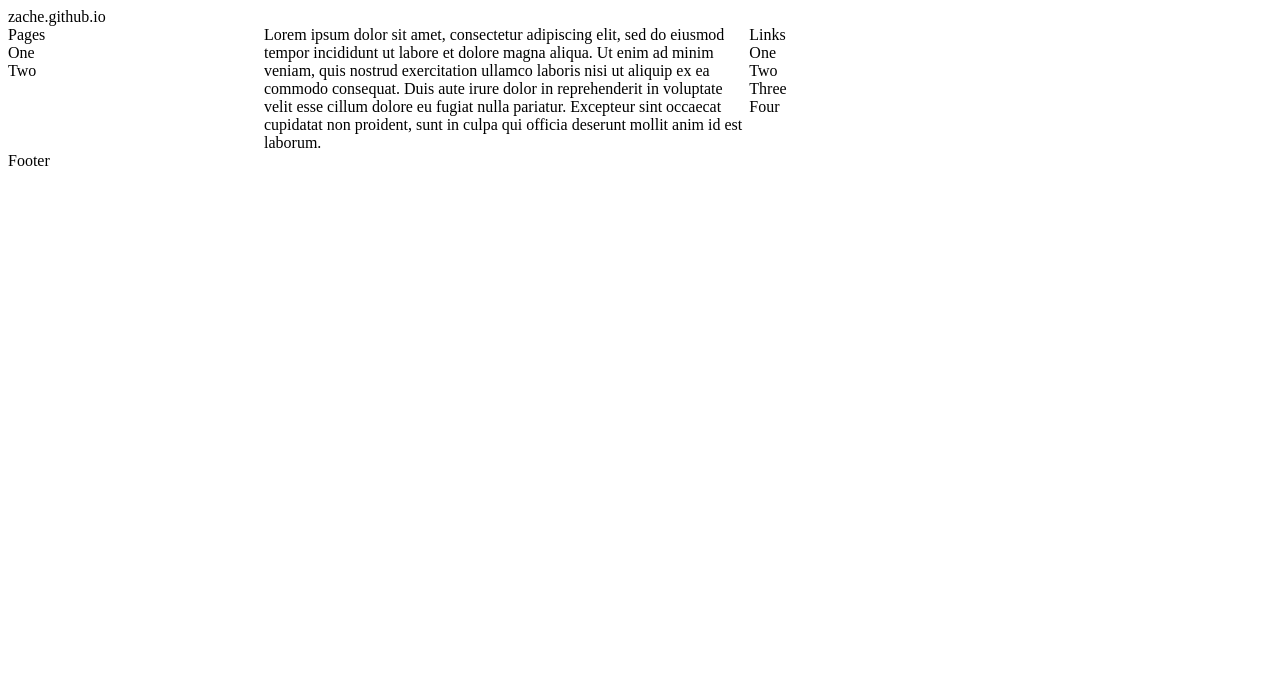
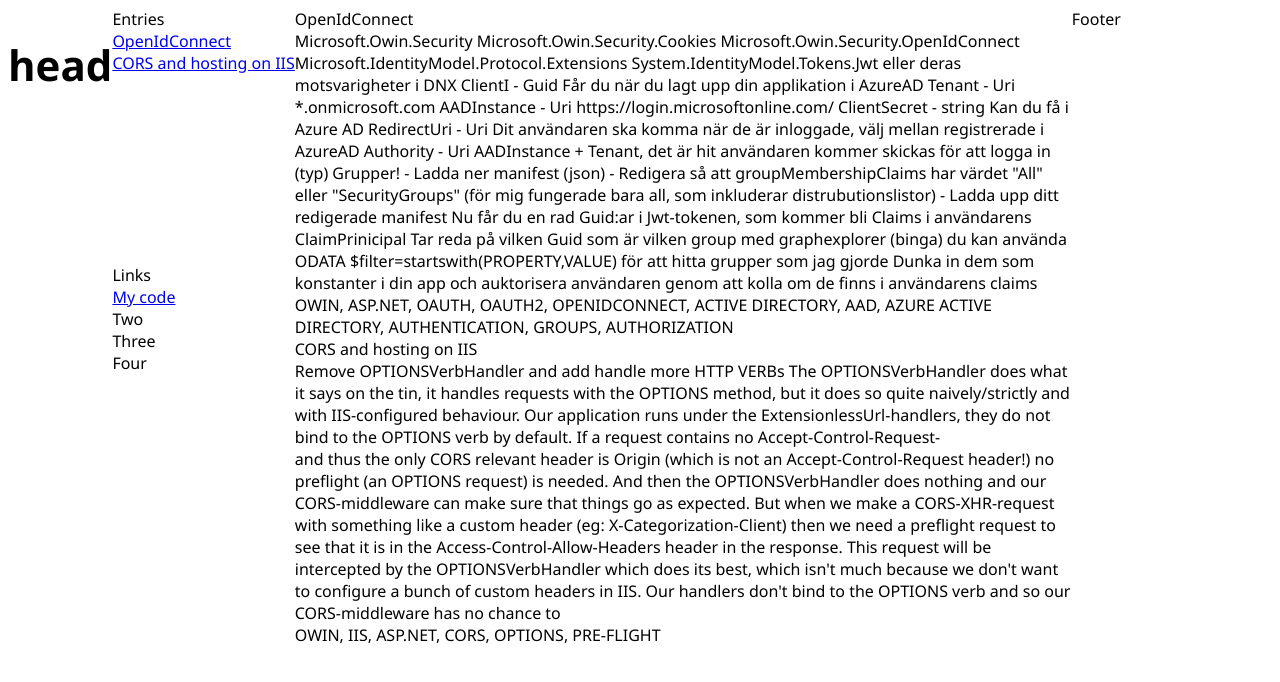
Before and after one commit to Zache/zache.github.io, a plain HTML site: page index.html in a window 1280 px wide. Drawn offline with Linux system fonts and the light colour scheme.

Commit message:
playing around with styling

```diff
--- a/index.html
+++ b/index.html
@@ -4,28 +4,104 @@
 	<meta charset="utf-8">
 	<meta name="viewport" content="width=device-width, initial-scale=1">
 	<title>zache.github.io</title>
-	<!--<link rel="stylesheet" href="//appsforoffice.microsoft.com/fabric/1.0/fabric.min.css"> -->
 	<link rel="stylesheet" href="site.css">
 </head>
 <body>
-	<header>
-		zache.github.io
-	</header>
+	<h1>
+		head<!-- zache.github.io		-->
+	</h1>
+	<section>
 		<nav>
-		Pages
-		<a>One</a>
-		<a>Two</a>
+			Entries
+			<a href="#OpenIdConnectAndAAD">OpenIdConnect</a>
+			<a href="#CORSandIIS">CORS and hosting on IIS</a>
 		</nav>
-	<article>
-		Lorem ipsum dolor sit amet, consectetur adipiscing elit, sed do eiusmod tempor incididunt ut labore et dolore magna aliqua. Ut enim ad minim veniam, quis nostrud exercitation ullamco laboris nisi ut aliquip ex ea commodo consequat. Duis aute irure dolor in reprehenderit in voluptate velit esse cillum dolore eu fugiat nulla pariatur. Excepteur sint occaecat cupidatat non proident, sunt in culpa qui officia deserunt mollit anim id est laborum.
-	</article>
 		<aside>
 			Links
-		<a>One</a>
+			<a href="https://github.com/Zache">My code</a>
 			<a>Two</a>
 			<a>Three</a>
 			<a>Four</a>
 		</aside>
+	</section>
+	<section>
+	<article id="OpenIdConnectAndAAD">
+		<header>
+			OpenIdConnect
+		</header>
+		<section>
+			Microsoft.Owin.Security
+Microsoft.Owin.Security.Cookies
+Microsoft.Owin.Security.OpenIdConnect
+Microsoft.IdentityModel.Protocol.Extensions
+System.IdentityModel.Tokens.Jwt
+
+eller deras motsvarigheter i DNX
+
+ClientI - Guid
+Får du när du lagt upp din applikation i AzureAD
+
+Tenant - Uri
+*.onmicrosoft.com
+
+AADInstance - Uri
+https://login.microsoftonline.com/
+
+ClientSecret - string
+Kan du få i Azure AD
+
+RedirectUri - Uri
+Dit användaren ska komma när de är inloggade, välj mellan registrerade i AzureAD
+
+Authority - Uri
+AADInstance + Tenant, det är hit användaren kommer skickas för att logga in (typ)
+
+Grupper!
+ - Ladda ner manifest (json)
+ - Redigera så att groupMembershipClaims har värdet "All" eller "SecurityGroups" (för mig fungerade bara all, som inkluderar distrubutionslistor)
+ - Ladda upp ditt redigerade manifest
+
+Nu får du en rad Guid:ar i Jwt-tokenen, som kommer bli Claims i användarens ClaimPrinicipal
+Tar reda på vilken Guid som är vilken group med graphexplorer (binga) du kan använda ODATA $filter=startswith(PROPERTY,VALUE) för att hitta grupper som jag gjorde
+Dunka in dem som konstanter i din app och auktorisera användaren genom att kolla om de finns i användarens claims
+		</section>
+		<footer>
+			<div class="sources"></div>
+			<div class="tags">OWIN, ASP.NET, OAUTH, OAUTH2, OPENIDCONNECT, ACTIVE DIRECTORY, AAD, AZURE ACTIVE DIRECTORY, AUTHENTICATION, GROUPS, AUTHORIZATION<div>
+		</footer>
+	</article>
+	<article id="CORSandIIS">
+		<header>
+			CORS and hosting on IIS
+		</header>
+		<section>
+			Remove OPTIONSVerbHandler and add handle more HTTP VERBs
+
+The OPTIONSVerbHandler does what it says on the tin, it handles requests
+with the OPTIONS method, but it does so quite naively/strictly and with
+IIS-configured behaviour. Our application runs under the
+ExtensionlessUrl-handlers, they do not bind to the OPTIONS verb by
+default.
+
+If a request contains no Accept-Control-Request-<stuff> and thus the only
+CORS relevant header is Origin (which is not an Accept-Control-Request
+header!) no preflight (an OPTIONS request) is needed. And then the OPTIONSVerbHandler
+does nothing and our CORS-middleware can make sure that things go as expected.
+
+But when we make a CORS-XHR-request with something like a custom header
+(eg: X-Categorization-Client) then we need a preflight request to see that
+it is in the Access-Control-Allow-Headers header in the response. This
+request will be intercepted by the OPTIONSVerbHandler which does its best,
+which isn't much because we don't want to configure a bunch of custom
+headers in IIS. Our handlers don't bind to the OPTIONS verb and so our
+CORS-middleware has no chance to
+		</section>
+		<footer>
+			<div class="sources"></div>
+			<div class="tags">OWIN, IIS, ASP.NET, CORS, OPTIONS, PRE-FLIGHT</div>
+		</footer>
+	</article>
+</section>
 	<footer>
 		Footer
 	</footer>
--- a/site.css
+++ b/site.css
@@ -1,10 +1,56 @@
 body {
 	display: flex;
 	flex-flow: row wrap;
+	font-family: 'Segoe UI Web Regular', 'Segoe UI', 'Segoe WP', Tahoma, Arial, sans-serif;
 }
+
+h1 {
+	font-size: 42px;
+}
+
+h2 {
+	font-size: 28px;
+}
+
+h3 {
+	font-size: 21px;
+}
+
+h4 {
+	font-size: 17px;
+}
+
+.border-blue {
+	border-color: #0078d7;
+}
+
+.background-blue {
+	background-color: #0078d7;
+}
+
+.font-blue {
+	color: #0078d7;
+}
+
+// blues
+// Blue-Darker:     #004578;
+// Blue-Dark:       #005a9e;
+// Blue-DarkAlt:    #106ebe;
+// Blue-Primary:    #0078d7;
+// Blue-Secondary:  #2b88d8;
+// Blue-Tertiary:   #71afe5;
+// Blue-Light:      #c7e0f4;
+// Blue-Lighter:    #deecf9;
+// Blue-LighterAlt: #eff6fc;
 
 header, nav, article, aside, footer {
 	flex: 1 100%;
+}
+
+section {
+	max-width: 777px;
+	display: flex;
+	flex-flow: column nowrap;
 }
 
 nav, aside {
@@ -12,7 +58,7 @@
 	flex-flow: row nowrap;
 }
 
-@media all and (min-width: 600px) {
+@media all and (min-width: 512px) {
 	nav, aside {
 		flex-flow: column nowrap;
 	}
@@ -22,10 +68,22 @@
 	}
 
 	article {
-		flex: 2 1 0px;
+		flex: 2 1 auto;
 	}
 
 	aside {
-		flex: 2 1 auto;
+		flex: 0 0 256px;
 	}
 }
+
+.red {
+ 	// #a80000
+}
+
+.green {
+	// #107c10
+}
+
+.orange {
+	// #d83b01
+}
```
Lines whose indentation alone changed are shown as unchanged.
